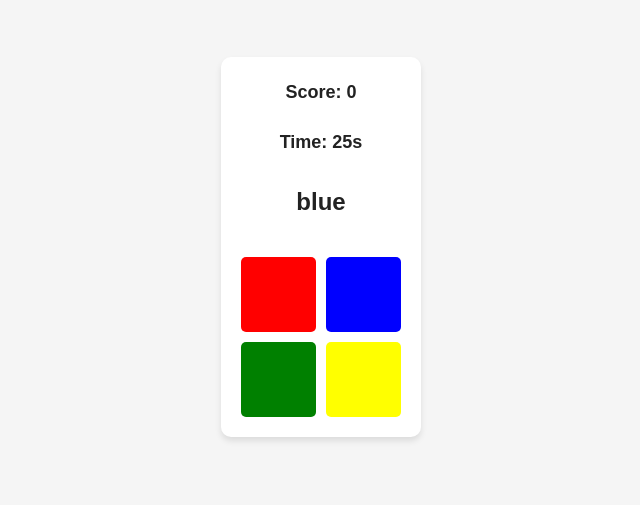
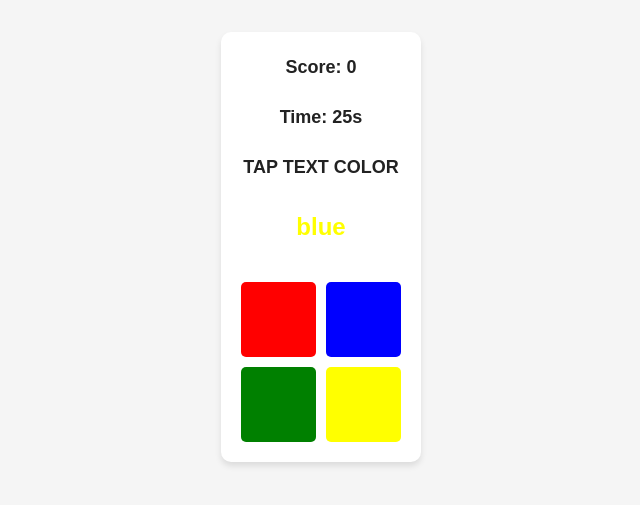
Before and after one commit to fffukken/games, a plain HTML site: page colortap/index.html in a window 1280 px wide. Shown: the part 153-658 px from the top of the page, without its empty margins (319-959 px from the left). Drawn offline with Linux system fonts and the light colour scheme.

Commit message:
change text color

```diff
--- a/colortap/index.html
+++ b/colortap/index.html
@@ -12,6 +12,7 @@
     <div id="game-container">
         <div id="score-display">Score: 0</div>
         <div id="timer-display">Time: 30s</div>
+        <div id="instruction">TAP TEXT COLOR</div>
         <div id="target-color"></div>
         <div class="color-tile" id="red"></div>
         <div class="color-tile" id="blue"></div>
--- a/colortap/script.js
+++ b/colortap/script.js
@@ -9,12 +9,22 @@ let timeRemaining = 30;
 let timer;
 let targetColor;
 
+// Update the generateTargetColor function
 function generateTargetColor() {
     const colors = ['red', 'blue', 'green', 'yellow'];
     targetColor = colors[Math.floor(Math.random() * colors.length)];
+
+    // Set the text content
     targetColorDisplay.textContent = targetColor;
+
+    // Set a random text color different from the target color
+    let textColor;
+    do {
+        textColor = colors[Math.floor(Math.random() * colors.length)];
+    } while (textColor === targetColor);
+
+    targetColorDisplay.style.color = textColor;
 }
-
 function tileTapHandler(event) {
     const tappedColor = event.target.id;
     if (tappedColor === targetColor) {
--- a/colortap/style.css
+++ b/colortap/style.css
@@ -80,3 +80,14 @@ body {
     font-weight: bold;
     color: #222222;
 }
+
+#instruction {
+    grid-column: 1 / -1;
+    height: 30px;
+    margin-bottom: 10px;
+    line-height: 30px;
+    text-align: center;
+    font-size: 18px;
+    font-weight: bold;
+    color: #222222;
+}
```
